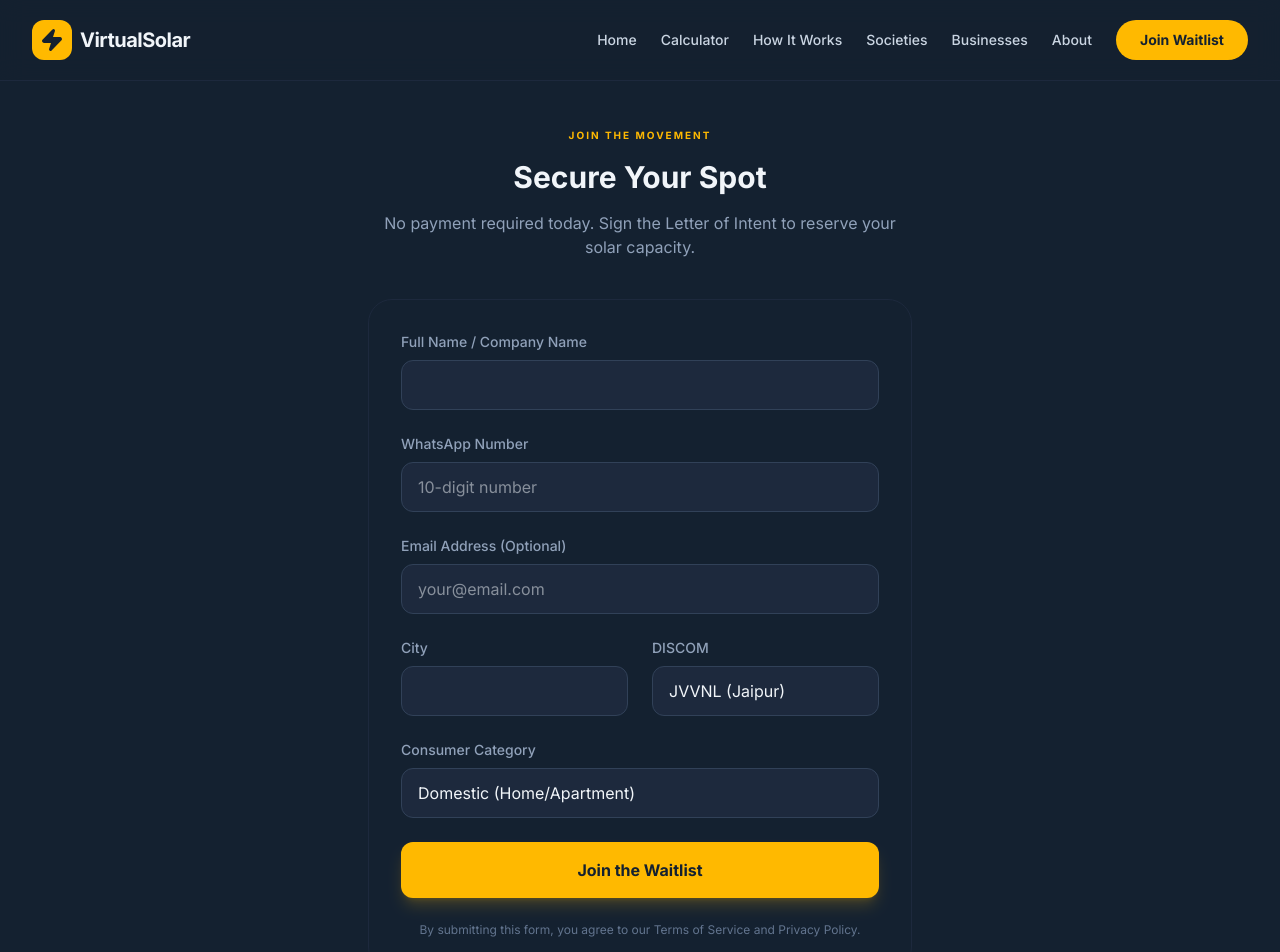
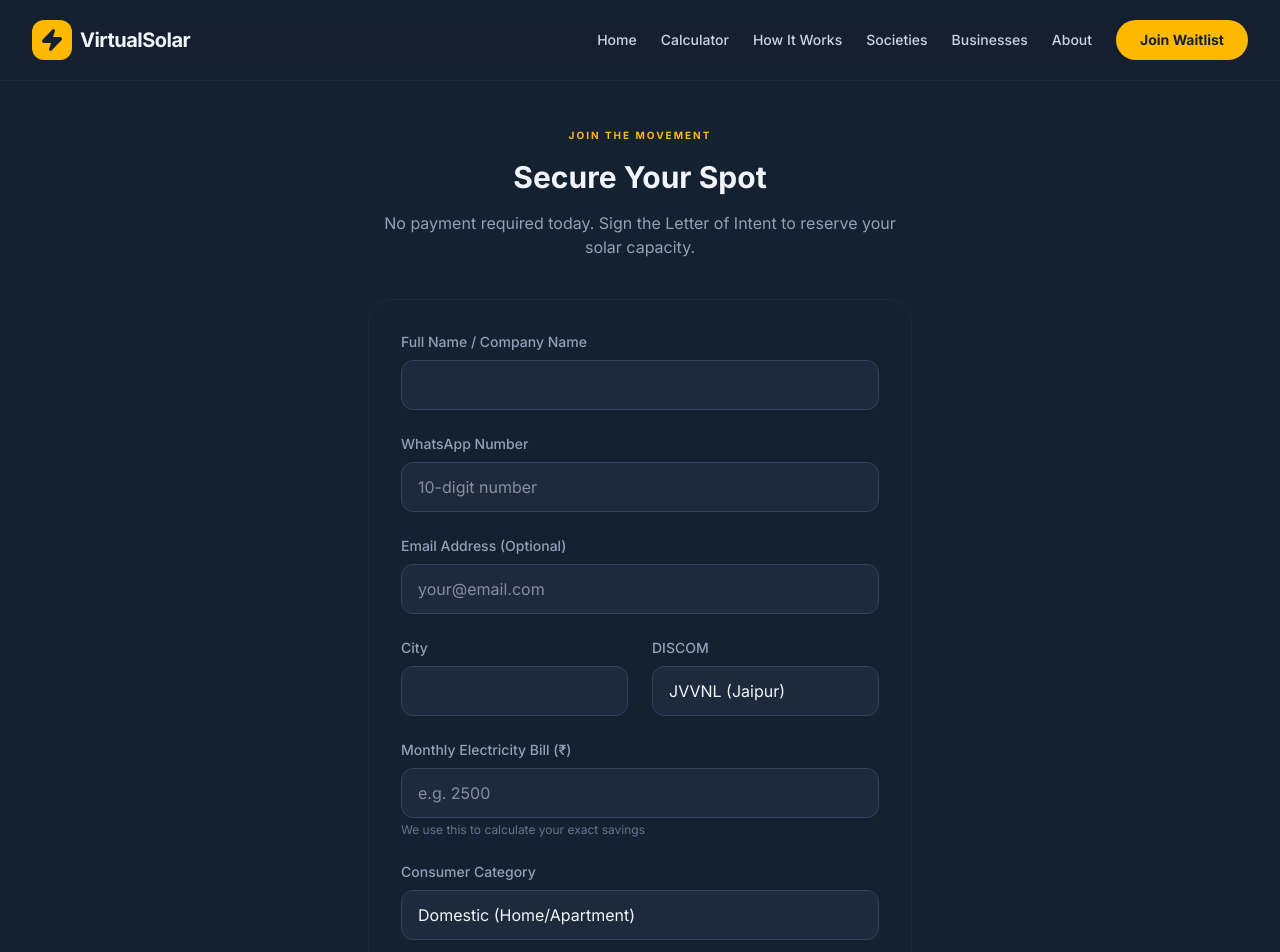
Before and after one commit to chiragagr/virtualsolar, a React (Vite) app: page /signup in a window 1280 px wide. Shown: the top 952 px of the page. Built offline with nearby package versions, Linux system fonts and the light colour scheme.

Commit message:
Add monthly bill field to signup form and DB

```diff
--- a/api/signup.ts
+++ b/api/signup.ts
@@ -18,14 +18,16 @@ export default async function handler(req: VercelRequest, res: VercelResponse) {
         city VARCHAR(255) NOT NULL,
         discom VARCHAR(255) NOT NULL,
         category VARCHAR(255) NOT NULL,
+        monthly_bill NUMERIC,
         created_at TIMESTAMP DEFAULT CURRENT_TIMESTAMP
       );
+      ALTER TABLE waitlist ADD COLUMN IF NOT EXISTS monthly_bill NUMERIC;
     `;
 
-    const { name, whatsapp, email, city, discom, category } = req.body;
+    const { name, whatsapp, email, city, discom, category, monthly_bill } = req.body;
     await sql`
-      INSERT INTO waitlist (name, whatsapp, email, city, discom, category)
-      VALUES (${name}, ${whatsapp}, ${email}, ${city}, ${discom}, ${category})
+      INSERT INTO waitlist (name, whatsapp, email, city, discom, category, monthly_bill)
+      VALUES (${name}, ${whatsapp}, ${email}, ${city}, ${discom}, ${category}, ${monthly_bill || null})
     `;
     res.status(200).json({ success: true });
   } catch (err: any) {
--- a/src/pages/Signup.tsx
+++ b/src/pages/Signup.tsx
@@ -12,7 +12,8 @@ export const Signup = () => {
     email: '',
     city: '',
     discom: 'JVVNL',
-    category: 'Domestic'
+    category: 'Domestic',
+    monthly_bill: ''
   });
 
   const handleSubmit = async (e: React.FormEvent) => {
@@ -133,6 +134,20 @@ export const Signup = () => {
         </div>
 
         <div>
+          <label className="block text-sm font-medium text-slate-400 mb-2">Monthly Electricity Bill (₹)</label>
+          <input
+            required
+            type="number"
+            min="0"
+            placeholder="e.g. 2500"
+            className="w-full bg-slate-800 border border-slate-700 rounded-xl px-4 py-3 text-slate-100 focus:outline-none focus:border-amber-400 transition-colors"
+            value={formData.monthly_bill}
+            onChange={(e) => setFormData({...formData, monthly_bill: e.target.value})}
+          />
+          <p className="text-xs text-slate-500 mt-1">We use this to calculate your exact savings</p>
+        </div>
+
+        <div>
           <label className="block text-sm font-medium text-slate-400 mb-2">Consumer Category</label>
           <select
             className="w-full bg-slate-800 border border-slate-700 rounded-xl px-4 py-3 text-slate-100 focus:outline-none focus:border-amber-400 transition-colors appearance-none"
```
